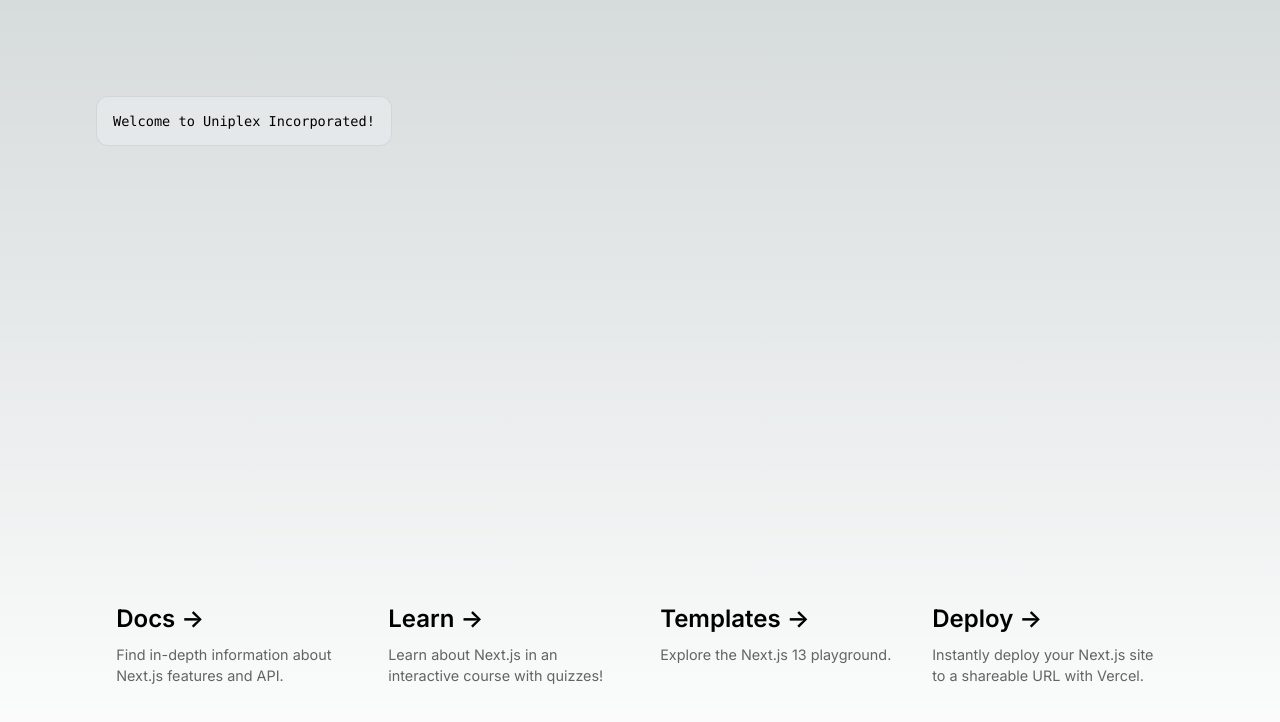
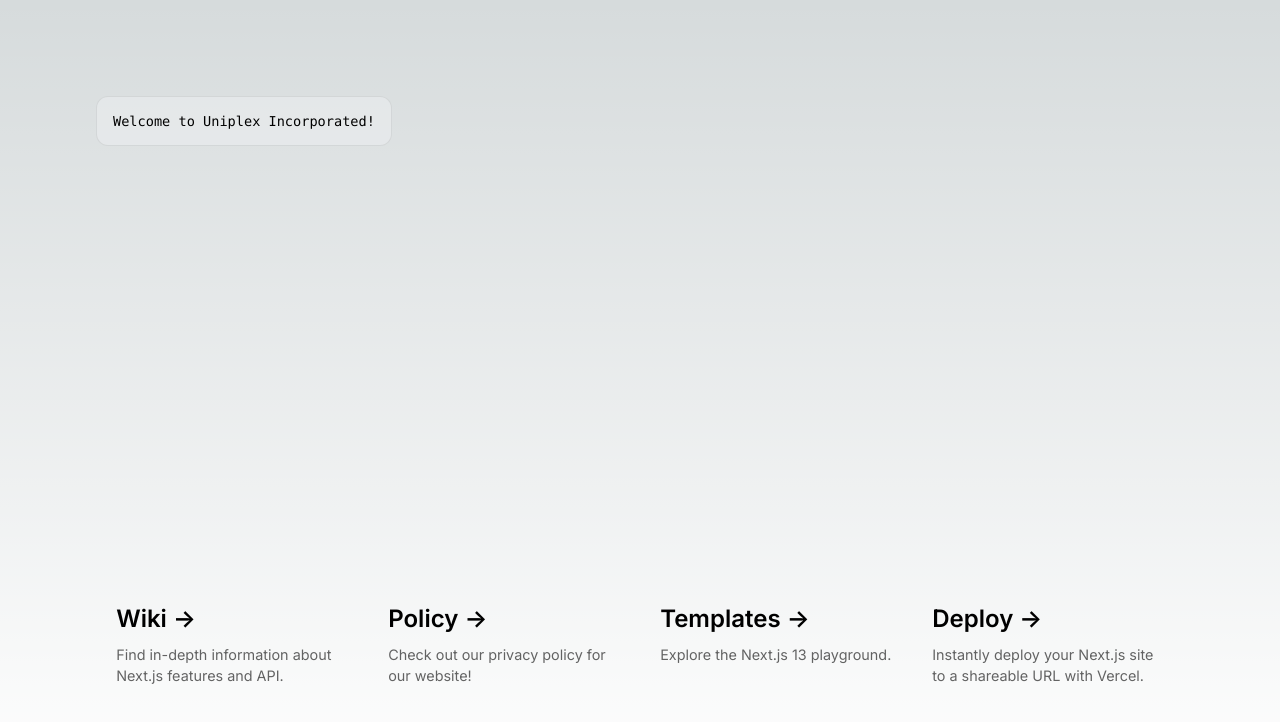
Before and after one commit to LavishSphere/uniplex-old, a Next.js app: page / in a window 1280 px wide. Shown: the top 722 px of the page. Built offline with nearby package versions, Linux system fonts and the light colour scheme.

Commit message:
Update page.js

```diff
--- a/app/page.js
+++ b/app/page.js
@@ -20,7 +20,7 @@ export default function Home() {
           rel="noopener noreferrer"
         >
           <h2>
-            Docs <span>-&gt;</span>
+            Wiki <span>-&gt;</span>
           </h2>
           <p>Find in-depth information about Next.js features and API.</p>
         </a>
@@ -32,9 +32,9 @@ export default function Home() {
           rel="noopener noreferrer"
         >
           <h2>
-            Learn <span>-&gt;</span>
+            Policy <span>-&gt;</span>
           </h2>
-          <p>Learn about Next.js in an interactive course with&nbsp;quizzes!</p>
+          <p>Check out our privacy policy for our website!</p>
         </a>
 
         <a
```
